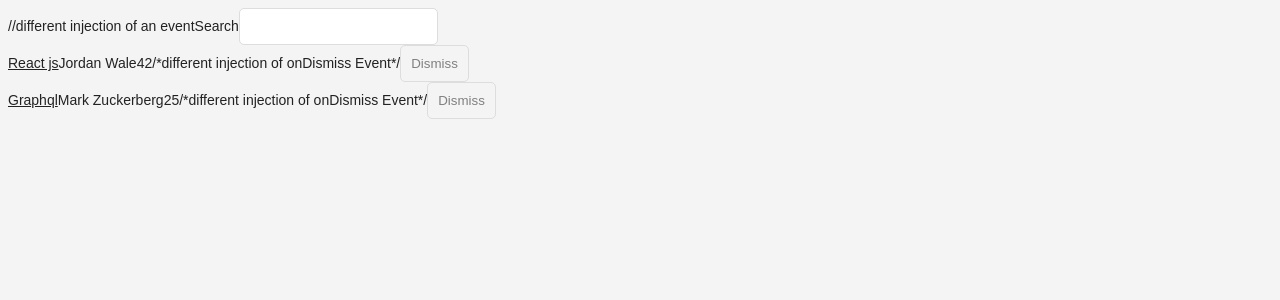
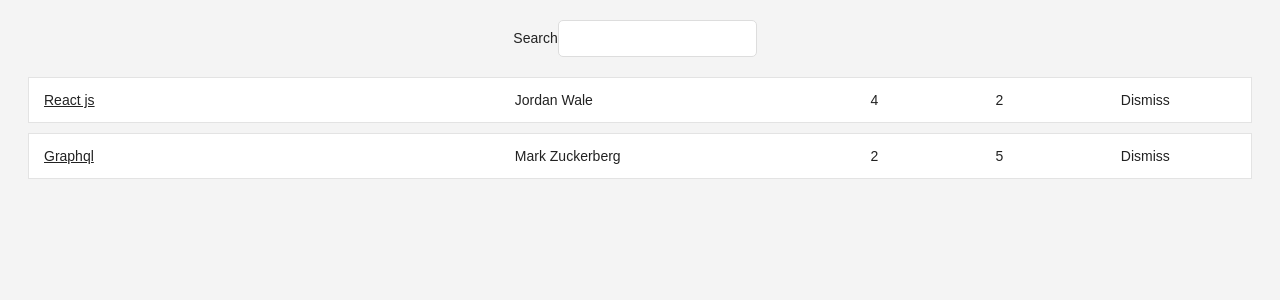
Before and after one commit to Shiblii/Road-to-react, a React (Create React App) app: page / in a window 1280 px wide. Shown: the top 300 px of the page. Built offline with nearby package versions, Linux system fonts and the light colour scheme.

Commit message:
basics of react project

```diff
--- a/src/App.css
+++ b/src/App.css
@@ -25,7 +25,7 @@ line-height: 24px;
 white-space: nowrap;
 margin: 10px 0;
 padding: 10px;
-Basics in React 74
+
 background: #ffffff;
 border: 1px solid #e3e3e3;
 }
--- a/src/App.js
+++ b/src/App.js
@@ -1,6 +1,6 @@
 import React,{Component} from 'react';
 //import hut from "./hut.png"
-//import './App.css';
+import './App.css';
 const list = [
 {
 title:"React js",
@@ -80,7 +80,7 @@ const Search = ({value,onChange,children}) =>{
 		return (
 
 			<form>
-			//different injection of an event
+
 			{children}
 			<input type="text"
 			value={value}
@@ -100,7 +100,7 @@ const Table = ({list,pattern,onDismiss}) => {
 			<span style={midColumn}>{item.author}</span>
 			<span style={smallColumn}>{item.num_comments}</span>
 			<span style={smallColumn}>{item.points}</span>
-			/*different injection of onDismiss Event*/
+
 			<span style={smallColumn}><Button onClick= {() =>onDismiss(item.objectId)} className="button-inline">Dismiss</Button></span>
 			</div>
 		)
```
